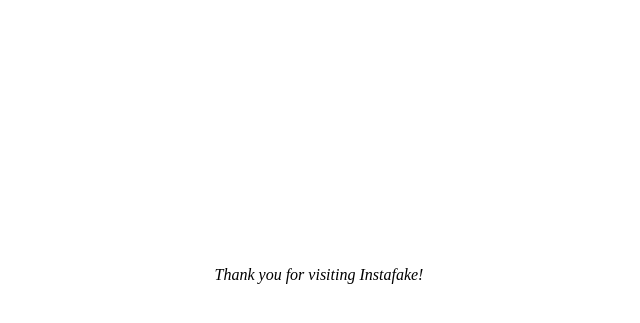
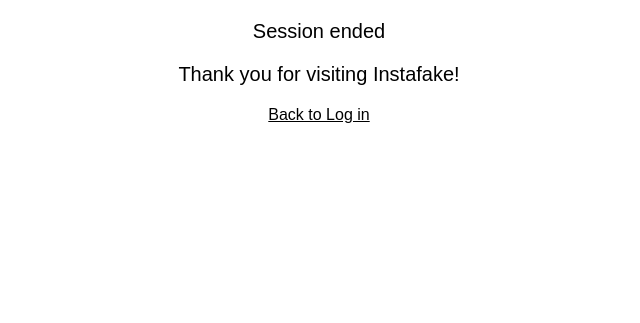
Before and after one commit to Team-New-Jersey/instafake, a Node server app: template views/logout.ejs in a window 1280 px wide. Shown: the top 323 px of the page, without its empty margins (321-961 px from the left). Run offline with Node 20, Linux system fonts and the light colour scheme; the template is opened without the code that fills it, so the values that code supplies are empty; some libraries are stand-ins or nearby versions.

Commit message:
Improved logout functionality. Home and Profile urls redirect to login page if user has not logged in, has logged out, or the session timed out.

```diff
--- a/server.babel.js
+++ b/server.babel.js
@@ -36,15 +36,16 @@
     if (user) {
       req.login(user, null, () => {})
       next()
-    } else  {
-      next(jwtError)
+    } else {
+      res.redirect(301, 'http://localhost:4000/api')
+      next();
     }
   })(req, res, next)
 });
 
 app.use('/api/protected/', homeRoutes);
 app.use('/api/protected/profile', profileRoutes);
-app.use('/api/protected', logoutRoutes);
+app.use('/api/logout', logoutRoutes);
 
 const { Client } = require('pg');
 
@@ -54,14 +55,6 @@
 });
 
 client.connect();
-
-// client.query('SELECT table_schema,table_name FROM information_schema.tables;', (err, res) => {
-//   if (err) throw err;
-//   for (let row of res.rows) {
-//     console.log(JSON.stringify(row));
-//   }
-//   client.end();
-// });
 
 app.use('/api/*', function(req, res, next) {
   var err = new Error('Not Found');
--- a/static/stylesheets/out.css
+++ b/static/stylesheets/out.css
@@ -1,7 +1,13 @@
+body {
+	font-family: 'Oswald', sans-serif;
+	text-align: center;
+}
+
 p {
-  text-align: center;
-  font-style: italic;
-  font-family: serif;
-  font-size: 20;
-  padding: 250px;
+	font-size: 20px;
+	margin-bottom: 20px;
 }
+
+a:link, a:visited, a:hover, a:active {
+	color: black;
+}
--- a/views/login.ejs
+++ b/views/login.ejs
@@ -22,11 +22,11 @@
 		<form id="form" action="/api/" method="post" enctype="application/x-www-form-urlencoded">
 			<div>
 				<label>Username:</label>
-				<input type="text" name="username"/><br/>
+				<input type="text" required="required" name="username"/><br/>
 			</div>
 			<div>
 				<label>Password:</label>
-				<input type="password" name="password"/>
+				<input type="password" required="required" name="password"/>
 			</div>
 			<div>
 				<input id="snap" type="submit"/>
--- a/views/logout.ejs
+++ b/views/logout.ejs
@@ -5,9 +5,9 @@
     	<title>Instafake</title>
     	<link rel="stylesheet" href="/stylesheets/out.css"/>
 	</head>
-
 	<body>
+  		<p> Session ended </p>
     	<p> Thank you for visiting Instafake! </p>
+    	<a href="/api">Back to Log in</a>
   	</body>
-
 </html>
--- a/views/partials/_header.ejs
+++ b/views/partials/_header.ejs
@@ -6,8 +6,6 @@
         <link rel="stylesheet" href="/stylesheets/header.css"/>
         <link rel="stylesheet" href="//maxcdn.bootstrapcdn.com/bootstrap/3.2.0/css/bootstrap.min.css">
         <link rel="stylesheet" href="http://weloveiconfonts.com/api/?family=entypo">
-
-
     </head>
 
     <nav class="navbar navbar-default" role="navigation">
@@ -19,11 +17,11 @@
             <ul class="nav navbar-nav">
                 <li><a href="/api/protected/">Home</a></li>
                 <li><a href="/api/protected/profile">Profile</a></li>
-            <li><a href="/api/protected/logout">Log off</a><li>
+                <li><a href="/api/logout">Log off</a><li>
             </ul>
         </div>
 
     </div>
     </nav>
+
 </html>
-<!-- sample navbar made with scotch.io's tutorial, https://scotch.io/tutorials/use-ejs-to-template-your-node-application -->
--- a/views/signup.ejs
+++ b/views/signup.ejs
@@ -22,11 +22,11 @@
 		<form id="form" action="/api/signup" method="post" enctype="application/x-www-form-urlencoded">
 			<div>
 				<label>Username:</label>
-				<input type="text" name="username"/><br/>
+				<input type="text" required="required" name="username"/><br/>
 			</div>
 			<div>
 				<label>Password:</label>
-				<input type="password" name="password"/>
+				<input type="password" required="required" name="password"/>
 			</div>
 			<div>
 				<input id="snap" type="submit"/>
```
Also changed, not shown: routes/logout.js (+4 -4 lines). Lines whose indentation alone changed are shown as unchanged.
